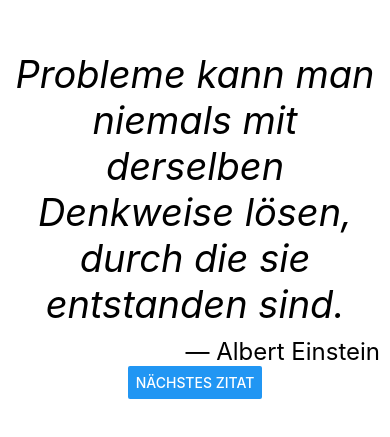
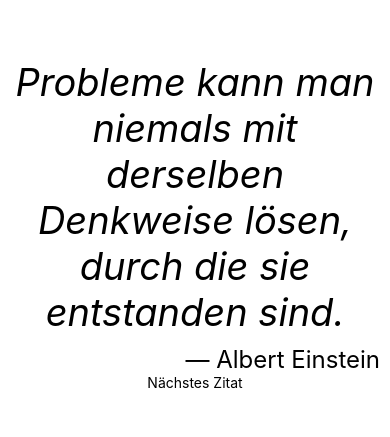
Before and after one commit to behrends/NiceQuotes, a React Native app: screen / in a window 390 px wide. Shown: the part 197-634 px from the top of the page. Built offline with nearby package versions, Linux system fonts and the light colour scheme.

Commit message:
Button durch Pressable ersetzen

```diff
--- a/App.js
+++ b/App.js
@@ -1,6 +1,6 @@
 import { useState } from 'react';
 import { StatusBar } from 'expo-status-bar';
-import { Button, StyleSheet, View } from 'react-native';
+import { Pressable, StyleSheet, Text, View } from 'react-native';
 import Quote from './components/Quote';
 
 const data = [
@@ -26,10 +26,12 @@ export default function App() {
   return (
     <View style={styles.container}>
       <Quote text={quote.text} author={quote.author} />
-      <Button
-        title="Nächstes Zitat"
+      <Pressable
         onPress={() => setIndex((index + 1) % data.length)}
-      />
+        style={{}}
+      >
+        <Text>Nächstes Zitat</Text>
+      </Pressable>
       <StatusBar style="auto" />
     </View>
   );
```
